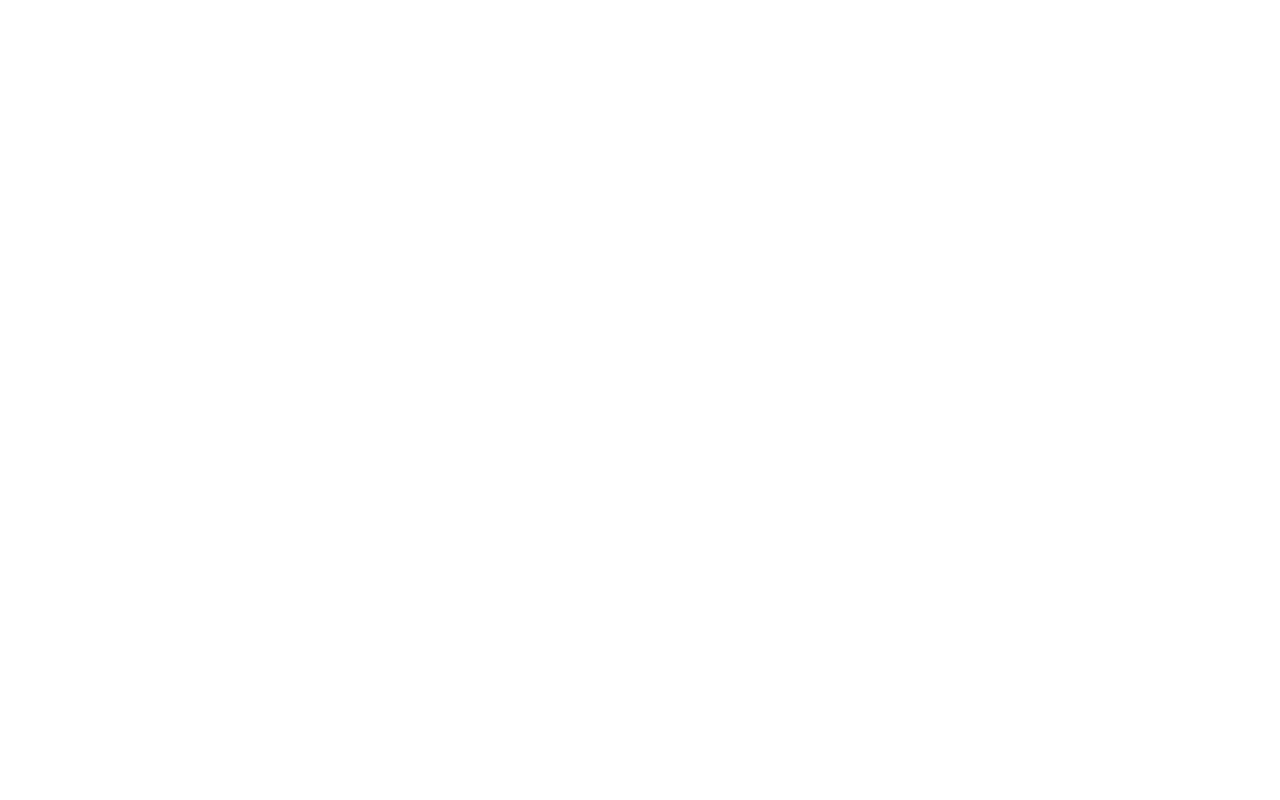
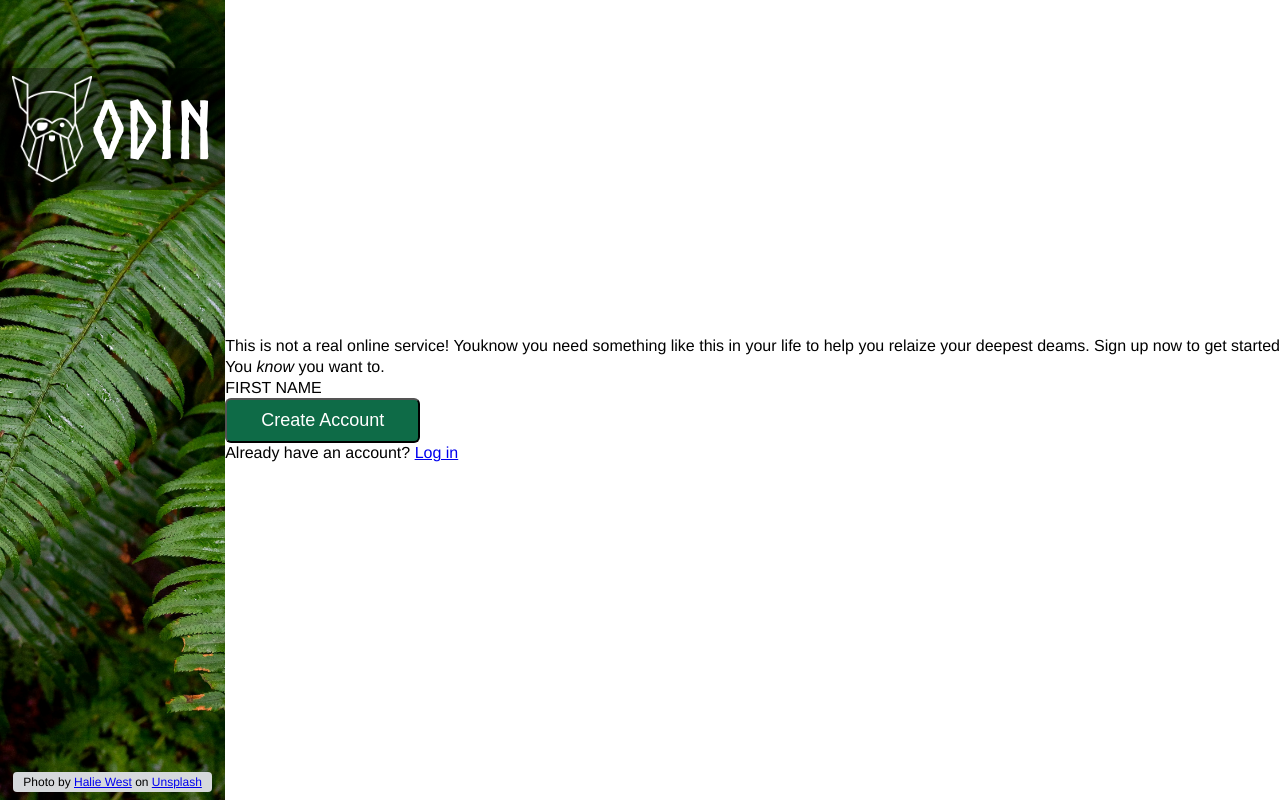
Before and after one commit to mdahamshi/top-signup, a plain HTML site: page index.html in a window 1280 px wide. Drawn offline with Linux system fonts and the light colour scheme.

Commit message:
Adds the side image with basic form

```diff
--- a/index.html
+++ b/index.html
@@ -4,9 +4,50 @@
     <meta charset="UTF-8">
     <meta name="viewport" content="width=device-width, initial-scale=1.0">
     <link rel="stylesheet" href="style.css">
+    <meta name="viewport" content="width=device-width, initial-scale=1">
+
     <title>SignUp</title>
 </head>
 <body>
 
+
+<div id="main">
+    <div class="welcome-photo">
+
+        <div class="logo">
+            <img src="odin.png" alt="odin logo">
+            <h2>ODIN</h2>
+        </div>
+        <p class="photo-credit">
+            Photo by <a href="https://unsplash.com/@haliewestphoto?utm_content=creditCopyText&utm_medium=referral&utm_source=unsplash">Halie West</a> on <a href="https://unsplash.com/photos/green-leaf-plant-in-close-up-photography-25xggax4bSA?utm_content=creditCopyText&utm_medium=referral&utm_source=unsplash">Unsplash</a>
+
+        </p>
+    </div>
+
+    <div class="signup-form">
+        <div>
+            <p>This is not a real online service! Youknow you need something
+                like this in your life to help you relaize your deepest deams.
+                Sign up now to get started
+            </p>
+            <p>
+                You <em>know</em> you want to.
+            </p>
+        </div>
+        <form action="#" method="get">
+            <div class="form-body">
+                <div class="form-row">
+                    <label for="first-name" class="capital">First Name</label>
+                </div>
+            </div>
+
+            <button>Create Account</button>
+            <p>Already have an account? <a href="#">Log in</a></p>
+        </form>
+    </div>
+
+</div>
+
 </body>
+
 </html>
--- a/style.css
+++ b/style.css
@@ -0,0 +1,97 @@
+@font-face {
+    font-family: 'norse-bold';
+    src: url('./Norse-Bold.otf');
+}
+
+* {
+  margin: 0;
+  padding: 0;
+  box-sizing: border-box;
+}
+:root {
+    --lite-gray: #D6D9Dc;
+    --label-width: 120px;
+    --sb-theme-color: #0e6b47;
+}
+body {
+  /* background-color: #EAEDF0; */
+  font-family: "Helvetica", "Arial", sans-serif;
+  font-size: 16px;
+  line-height: 1.3;
+  max-width: 100vw;
+  height: auto;
+
+}
+.welcome-photo .photo-credit {
+    font-size: 12px;
+    text-align: center;
+    background-color: var(--lite-gray);
+    padding: 10px;
+    border-radius: 4px;
+    margin-bottom: 8px;
+}
+.welcome-photo {
+    display: flex;
+    flex-direction: column;
+    align-items: center;
+    justify-content: space-between;
+}
+.welcome-photo .logo-wrap {
+
+}
+.welcome-photo .logo  {
+    background-color: rgba(0, 0, 0, 0.39);
+    display: flex;
+    flex-direction: row;
+    justify-content: center;
+    width: 100%;
+    margin-top: 30%;
+    align-items: center;
+    padding: 8px;
+    --img-width: 80px;
+    img {
+        width: var(--img-width);
+    }
+    h2 {
+        font-size: 5rem;
+        color: white;
+        font-family: norse-bold;
+    }
+
+}
+form button {
+    background-color: var(--sb-theme-color);
+    color: white;
+    padding: 10px 34px;
+    border-radius: 6px;
+    font-size: 18px;
+    /* box-shadow: #D6D9Dc; */
+}
+
+.capital, label.capital {
+    text-transform: uppercase;
+}
+@media only screen and (min-width: 700px) {
+    .welcome-photo{
+        line-height: 0;
+        flex-shrink: 1;
+        background-image: url("bg.jpg");
+        background-repeat: repeat-y;
+        background-size: cover; /* or 'contain' depending on your preference */
+        background-position: center;
+        width: 33vw;
+        height: 100vh;
+
+    }
+
+    .signup-form {
+        flex: 1 0 auto;
+    }
+    #main {
+        display: flex;
+        flex-direction: row;
+        align-items: center;
+        max-width: 100vw;
+    }
+
+}
```
Also changed, not shown: Norse-Bold.otf (added), bg.jpg (added), odin.png (added).
